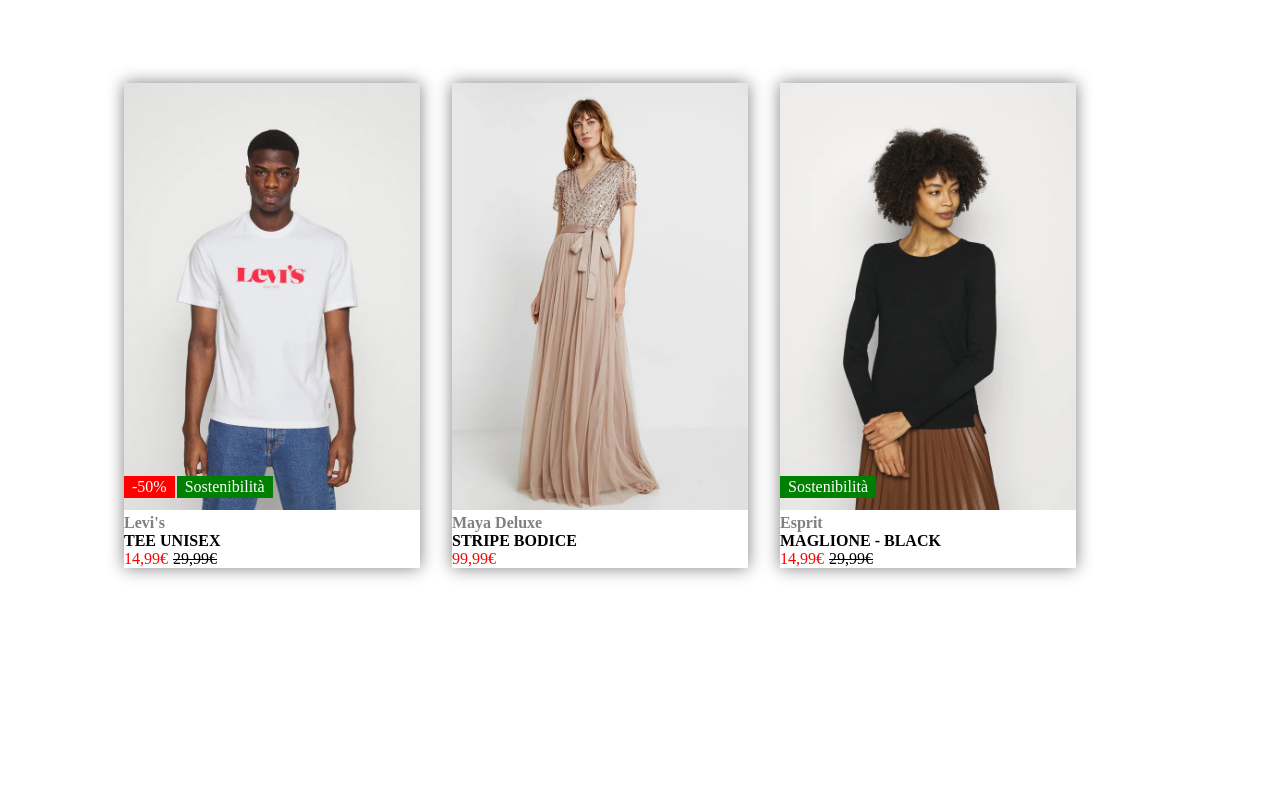
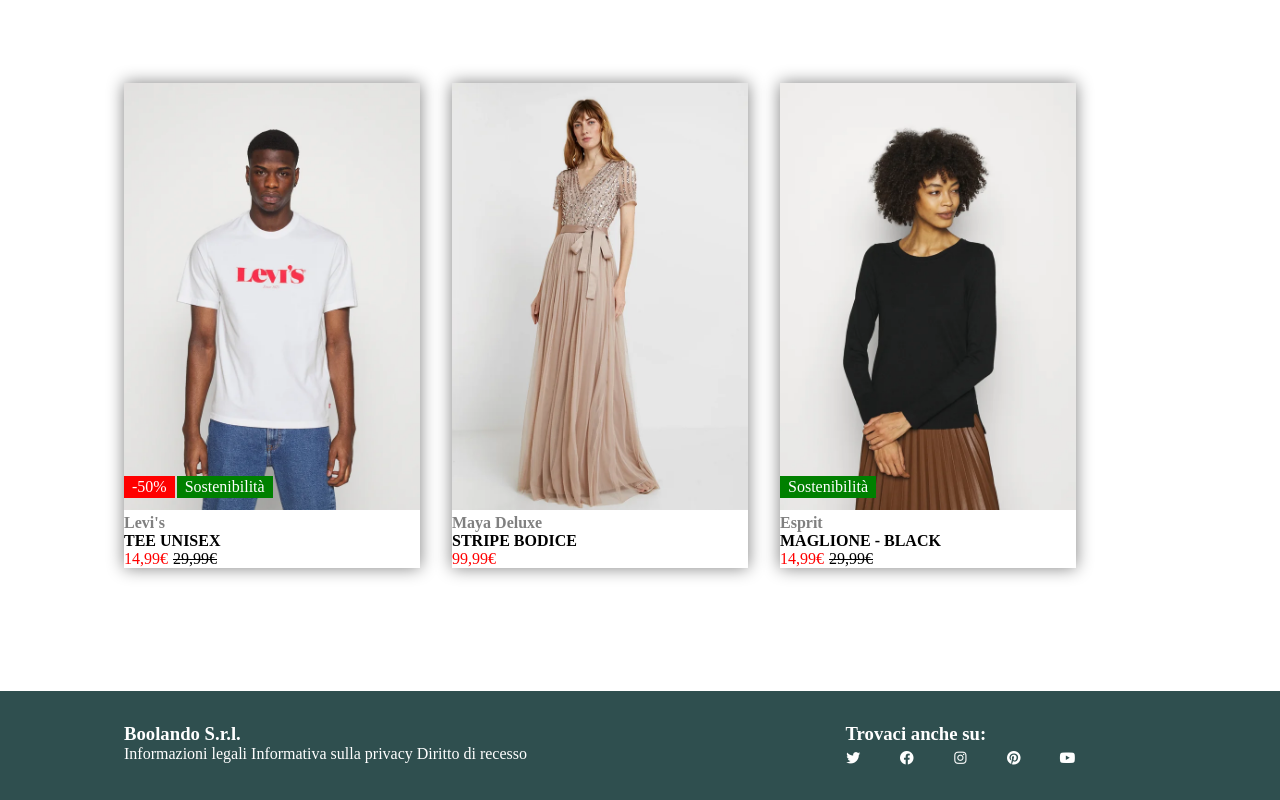
Before and after one commit to AnthCap96/html-css-boolando, a plain HTML site: page index.html in a window 1280 px wide. Shown: the part 637-1437 px from the top of the page. Before the commit the page ends 1328 px from the top, so only its background shows below. Drawn offline with Linux system fonts and the light colour scheme.

Commit message:
fix errors add footer end exercise
fixed errors + added footer + ended exercise

```diff
--- a/index.html
+++ b/index.html
@@ -188,3 +188,39 @@
         </section>
       </div>
 </main>
+<!-- add main -->
+
+<footer id="site_footer">
+    <div class="container">
+        <div class="sx">
+            <h3>Boolando S.r.l.</h3>
+        <p>Informazioni legali Informativa sulla privacy Diritto di recesso</p>
+        </div>
+        <div class="dx">
+            <h3>Trovaci anche su:</h3>
+            <nav class="social">
+                <a href="#">
+                    <i class="fab fa-twitter fa-sm fa-fw">
+                    </i>
+                </a>
+                <a href="#">
+                    <i class="fab fa-facebook fa-sm fa-fw">
+                    </i>
+                </a>
+                <a href="#">
+                    <i class="fab fa-instagram fa-sm fa-fw">
+                    </i>
+                </a>
+                <a href="#">
+                    <i class="fab fa-pinterest fa-sm fa-fw">
+                    </i>
+                </a>
+                <a href="#">
+                    <i class="fab fa-youtube fa-sm fa-fw">
+                    </i>
+                </a>
+            </nav>
+        </div>
+    </div>
+</footer>
+<!-- add footer -->
--- a/style.css
+++ b/style.css
@@ -161,3 +161,29 @@ a {
 .full {
     text-decoration: line-through;
 }
+
+#site_footer {
+    background-color: darkslategrey;
+    color: white;
+    padding: 2rem 0;
+    margin-left: -5rem;
+}
+
+#site_footer .container {
+    display: flex;
+    justify-content: space-between;
+}
+
+.dx{
+    text-align: left;
+    align-items: first baseline;
+}
+
+.dx h3 {
+    padding-bottom: 5px;
+    padding-left: 33px;
+}
+
+.social {
+   gap
+}
```
